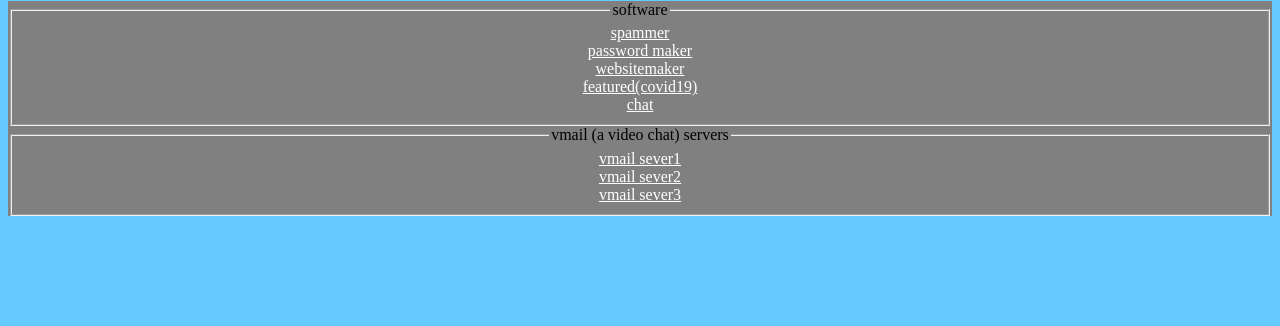
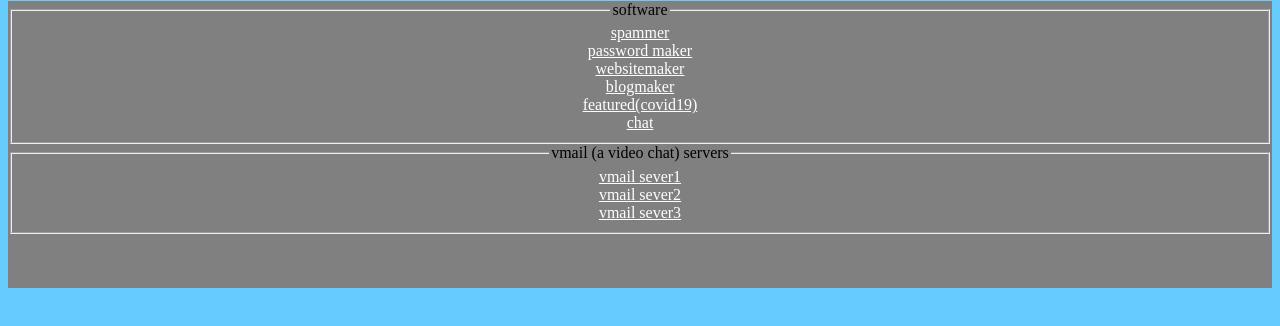
Before and after one commit to keshuook/keshuook.github.io, a plain HTML site: page software/index.html in a window 1280 px wide. Shown: the part 148-474 px from the top of the page. Drawn offline with Linux system fonts and the light colour scheme.

Commit message:
Update index.html

```diff
--- a/software/index.html
+++ b/software/index.html
@@ -21,6 +21,7 @@
 <a href="/software/spamer">spammer</a><br>
 <a href="/software/paswordmaker">password maker</a><br>
 <a href="/software/websitemaker">websitemaker</a><br>
+<a href="/software/blogmaker">blogmaker</a><br>
 <a href="https://keshuook.github.io/featured">featured(covid19)</a><br>
 <a href="https://keshuook.github.io/software/chat">chat</a><br>
 </fieldset>
@@ -30,6 +31,9 @@
 <a href="https://keshuook.github.io/software/vmail/#2">vmail sever2</a><br>
 <a href="https://keshuook.github.io/software/vmail/#3">vmail sever3</a><br>
 </fieldset>
+  <br>
+  <br>
+  <br>
 </div>
 </body>
 </html>
```
